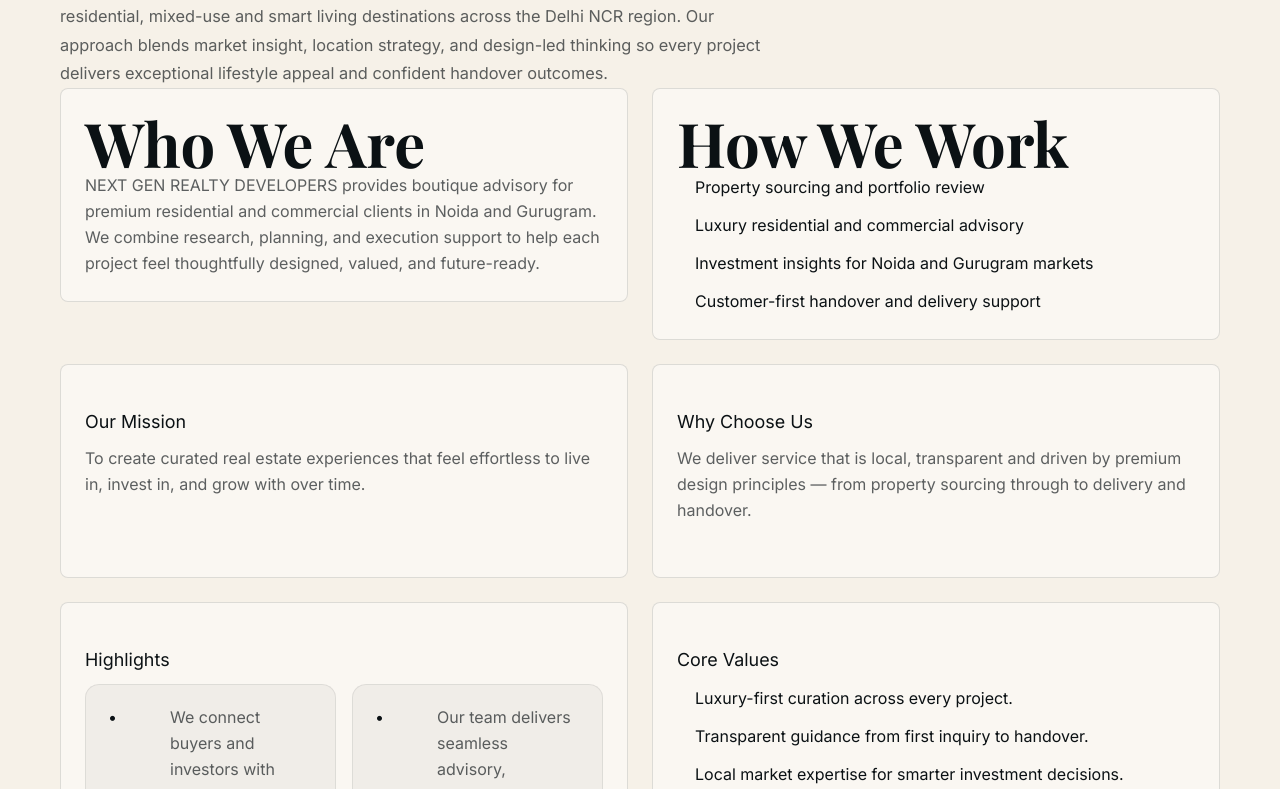
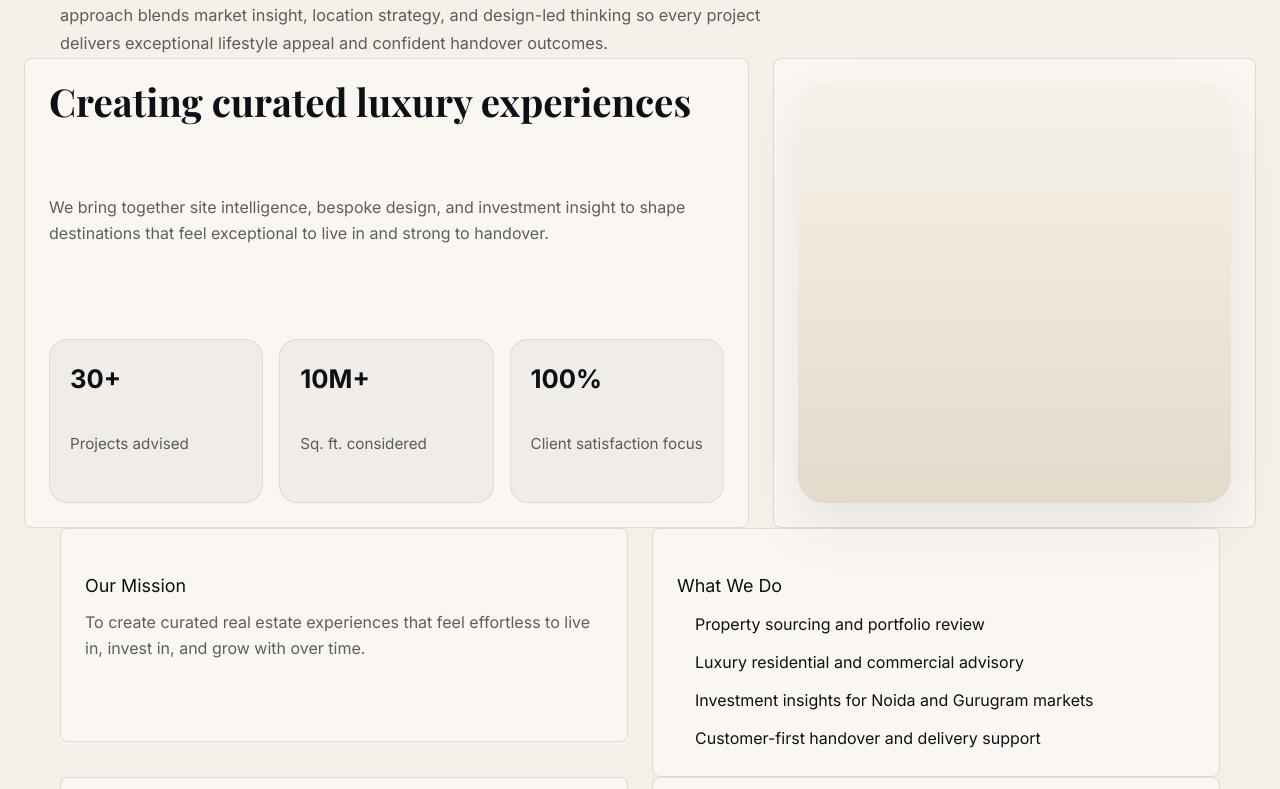
Before and after one commit to Yashvijaysain/NG-REALTY, a Next.js app: page /about in a window 1280 px wide. Shown: the part 331-1120 px from the top of the page. Built offline with nearby package versions, Linux system fonts and the light colour scheme; a web font is replaced by a local one.

Commit message:
Fix blog page duplication and button visibility, redesign About page, add article detail route

```diff
--- a/app/about/page.tsx
+++ b/app/about/page.tsx
@@ -22,7 +22,7 @@ const serviceList = [
 
 export default function AboutPage() {
   return (
-    <main className="section about-page" style={{ padding: "120px 24px 80px" }}>
+    <main className="section about-page" style={{ padding: "90px 24px 80px" }}>
       <div className="section-heading">
         <p className="eyebrow dark">About Us</p>
         <h1>About NEXT GEN REALTY DEVELOPERS</h1>
@@ -32,39 +32,51 @@ export default function AboutPage() {
         </p>
       </div>
 
-      <div className="about-grid">
+      <div className="about-hero-grid">
+        <section className="glass-card about-hero-copy">
+          <h2>Creating curated luxury experiences</h2>
+          <p>
+            We bring together site intelligence, bespoke design, and investment insight to shape destinations that feel exceptional to live in and strong to handover.
+          </p>
+          <div className="about-stats">
+            <div>
+              <strong>30+</strong>
+              <span>Projects advised</span>
+            </div>
+            <div>
+              <strong>10M+</strong>
+              <span>Sq. ft. considered</span>
+            </div>
+            <div>
+              <strong>100%</strong>
+              <span>Client satisfaction focus</span>
+            </div>
+          </div>
+        </section>
+
+        <section className="glass-card about-hero-image">
+          <div className="about-image-placeholder"></div>
+        </section>
+      </div>
+
+      <div className="about-grid about-feature-grid">
         <section className="glass-card">
-          <h2>Who We Are</h2>
-          <p>
-            NEXT GEN REALTY DEVELOPERS provides boutique advisory for premium residential and commercial clients in Noida and Gurugram.
-            We combine research, planning, and execution support to help each project feel thoughtfully designed, valued, and future-ready.
-          </p>
+          <h3>Our Mission</h3>
+          <p>To create curated real estate experiences that feel effortless to live in, invest in, and grow with over time.</p>
         </section>
 
         <section className="glass-card">
-          <h2>How We Work</h2>
+          <h3>What We Do</h3>
           <ul className="list-bullet">
             {serviceList.map((item) => (
               <li key={item}>{item}</li>
             ))}
           </ul>
         </section>
+      </div>
 
-        <aside className="glass-card">
-          <h3>Our Mission</h3>
-          <p>
-            To create curated real estate experiences that feel effortless to live in, invest in, and grow with over time.
-          </p>
-        </aside>
-
-        <aside className="glass-card">
-          <h3>Why Choose Us</h3>
-          <p>
-            We deliver service that is local, transparent and driven by premium design principles — from property sourcing through to delivery and handover.
-          </p>
-        </aside>
-
-        <section className="glass-card highlight-group">
+      <div className="about-grid about-value-grid">
+        <section className="glass-card value-card">
           <h3>Highlights</h3>
           <div className="about-highlights">
             {aboutHighlights.map((highlight) => (
@@ -76,7 +88,7 @@ export default function AboutPage() {
           </div>
         </section>
 
-        <section className="glass-card">
+        <section className="glass-card value-card">
           <h3>Core Values</h3>
           <ul className="list-bullet">
             {coreValues.map((value) => (
@@ -91,7 +103,7 @@ export default function AboutPage() {
           Back to Home
         </Link>
         <Link href="/blog" className="button primary">
-          Read Our Insights
+          Explore Articles
         </Link>
       </div>
     </main>
--- /dev/null
+++ b/app/blog/[slug]/page.tsx
@@ -0,0 +1,26 @@
+import Link from "next/link";
+
+export default function ArticlePage({ params }: { params: { slug: string } }) {
+  return (
+    <main className="section blog-article-page" style={{ padding: "90px 24px 80px" }}>
+      <div className="section-heading">
+        <p className="eyebrow dark">Article</p>
+        <h1>{params.slug.replace(/-/g, " ")}</h1>
+      </div>
+
+      <section className="glass-card" style={{ maxWidth: "960px", margin: "0 auto", padding: "32px" }}>
+        <p>
+          This is a placeholder page for the selected article. Replace this content with a full article layout and copy when ready.
+        </p>
+        <p className="section-intro">
+          The URL slug is <strong>{params.slug}</strong>. Use this route to build a proper article details page later.
+        </p>
+        <div style={{ marginTop: "24px" }}>
+          <Link href="/blog" className="button secondary">
+            Back to Blog
+          </Link>
+        </div>
+      </section>
+    </main>
+  );
+}
--- a/app/blog/page.tsx
+++ b/app/blog/page.tsx
@@ -5,7 +5,7 @@ const featuredArticle = {
   tag: "Must Read",
   preview:
     "BPTP, a leading real estate developer, has announced plans to invest ₹1,200 crore in developing a premium residential project in Gurugram. The project will feature state-of-the-art amenities and is expected to set new standards for luxury living in the region.",
-  author: "Source –  ET Realty",
+  author: "ET Realty",
   role: "Marketing Consultant",
   date: "26 May 2026",
   image: "/27.png",
@@ -13,36 +13,21 @@ const featuredArticle = {
 
 const featuredArticles = [
   {
+    slug: "boutique-architecture-luxury-living",
     title: "How curated amenities shape premium communities",
     preview: "An inside look at the amenities buyers now expect from luxury residential developments.",
     tag: "Lifestyle",
     date: "May 2026",
   },
   {
+    slug: "noida-premium-market-demand",
     title: "Understanding premium market demand in Noida",
     preview: "What high-net-worth buyers are looking for, and how developers can respond with confidence.",
     tag: "Market Trends",
     date: "April 2026",
   },
   {
-    title: "Design systems for future-ready real estate",
-    preview: "How thoughtful design systems help create experiences that last across years and ownership cycles.",
-    tag: "Design",
-    date: "March 2026",
-  },
-  {
-    title: "How curated amenities shape premium communities",
-    preview: "An inside look at the amenities buyers now expect from luxury residential developments.",
-    tag: "Lifestyle",
-    date: "May 2026",
-  },
-  {
-    title: "Understanding premium market demand in Noida",
-    preview: "What high-net-worth buyers are looking for, and how developers can respond with confidence.",
-    tag: "Market Trends",
-    date: "April 2026",
-  },
-  {
+    slug: "design-systems-for-future-ready-real-estate",
     title: "Design systems for future-ready real estate",
     preview: "How thoughtful design systems help create experiences that last across years and ownership cycles.",
     tag: "Design",
@@ -90,7 +75,7 @@ export default function BlogPage() {
 
       <div className="blog-teaser-grid">
         {featuredArticles.map((article) => (
-          <article key={article.title} className="glass-card teaser-card">
+          <article key={article.slug} className="glass-card teaser-card">
             <div className="teaser-meta">
               <span className="eyebrow dark">{article.date}</span>
               <span className="blog-tag">{article.tag}</span>
@@ -98,7 +83,7 @@ export default function BlogPage() {
             <h3>{article.title}</h3>
             <p>{article.preview}</p>
             <div className="teaser-footer">
-              <Link href="/blog" className="button secondary small">
+              <Link href={`/blog/${article.slug}`} className="button secondary small">
                 Read More
               </Link>
             </div>
--- a/app/globals.css
+++ b/app/globals.css
@@ -190,9 +190,13 @@ img {
 }
 
 .button.secondary {
-  color: var(--paper);
-  border: 1px solid rgba(246, 241, 232, 0.36);
-  background: rgba(246, 241, 232, 0.08);
+  color: var(--ink);
+  border: 1px solid rgba(11, 17, 20, 0.12);
+  background: rgba(246, 241, 232, 0.92);
+}
+
+.button.secondary:hover {
+  background: rgba(11, 17, 20, 0.08);
 }
 
 .button.read-more {
@@ -558,6 +562,74 @@ h3 {
   align-items: start;
 }
 
+.about-hero-grid {
+  display: grid;
+  grid-template-columns: minmax(280px, 1.2fr) minmax(280px, 0.8fr);
+  gap: 24px;
+}
+
+.about-hero-copy {
+  display: grid;
+  gap: 22px;
+  padding: 34px;
+  border-radius: 26px;
+  background: var(--paper);
+  border: 1px solid var(--line);
+}
+
+.about-hero-copy h2 {
+  margin: 0;
+  font-size: clamp(2rem, 3vw, 2.8rem);
+  color: var(--ink);
+}
+
+.about-hero-copy p {
+  margin: 0;
+  color: var(--muted);
+  line-height: 1.8;
+}
+
+.about-image-placeholder {
+  min-height: 420px;
+  background: linear-gradient(180deg, rgba(246,241,232,0.9) 0%, rgba(226,217,200,0.95) 100%);
+  border-radius: 26px;
+  box-shadow: 0 24px 60px rgba(11, 17, 20, 0.08);
+}
+
+.about-stats {
+  display: grid;
+  grid-template-columns: repeat(3, minmax(0, 1fr));
+  gap: 16px;
+  margin-top: 18px;
+}
+
+.about-stats div {
+  display: grid;
+  gap: 8px;
+  padding: 20px;
+  border-radius: 18px;
+  background: rgba(11, 17, 20, 0.04);
+  border: 1px solid rgba(11, 17, 20, 0.08);
+}
+
+.about-stats strong {
+  font-size: 1.6rem;
+  color: var(--ink);
+}
+
+.about-stats span {
+  color: var(--muted);
+  font-size: 0.95rem;
+}
+
+.about-feature-grid {
+  grid-template-columns: repeat(2, minmax(0, 1fr));
+}
+
+.about-value-grid {
+  grid-template-columns: repeat(2, minmax(0, 1fr));
+}
+
 .blog-layout {
   grid-template-columns: minmax(0, 1fr) 320px;
   align-items: start;
```
